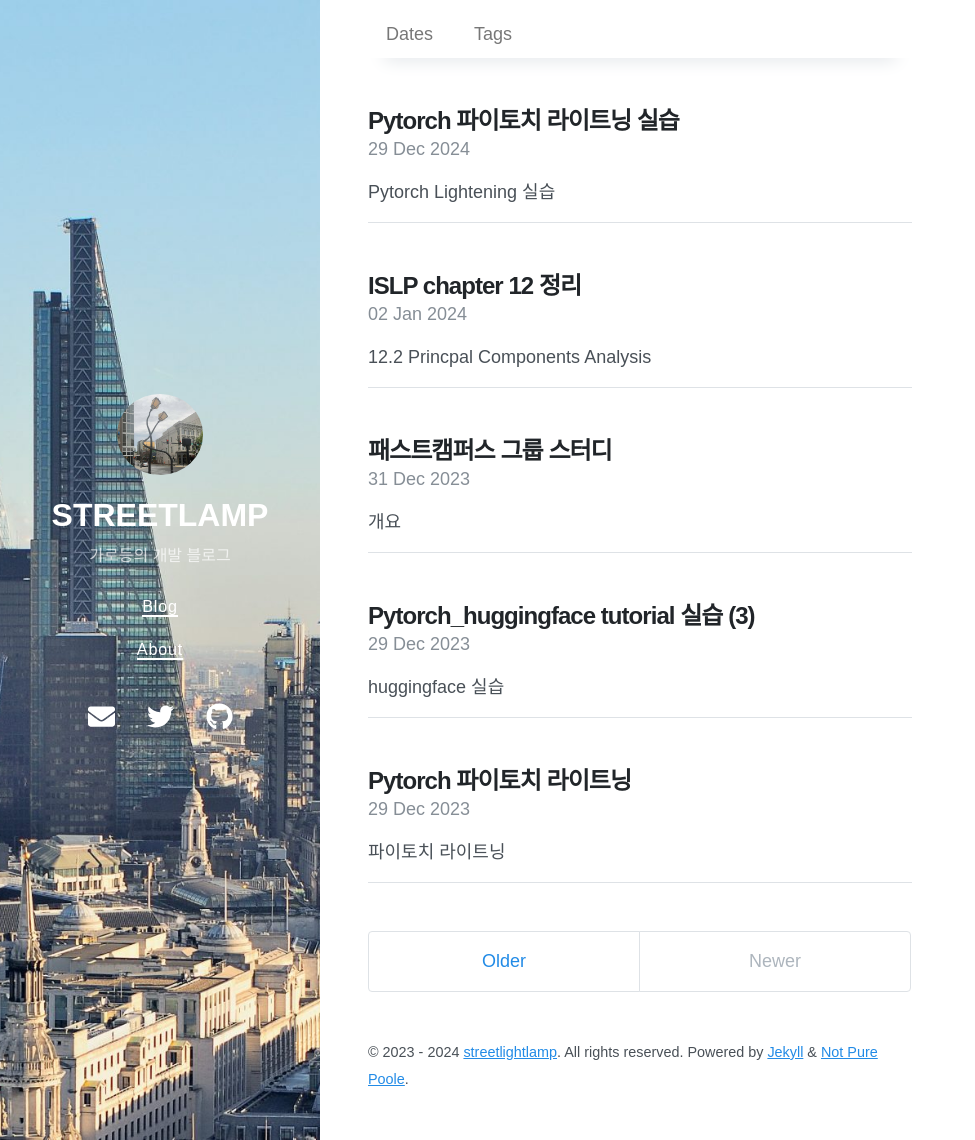
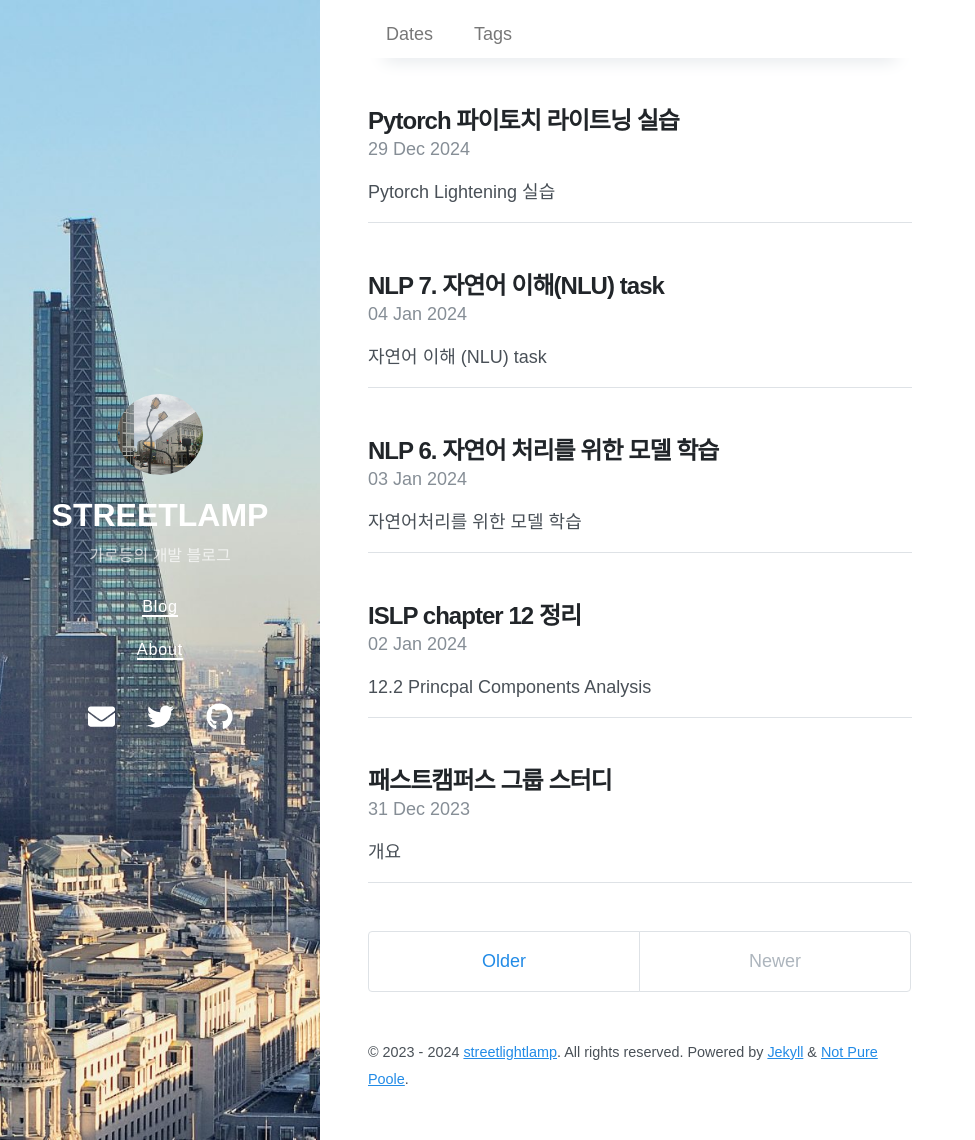
Before and after one commit to streetlamplee/streetlamplee.github.io, a Jekyll site: the page built from index.html, in a window 1280 px wide and 1140 px high. Shown: the whole window, without its empty margins (0-975 px from the left). Built offline with Jekyll 4.4.1, drawn with Linux system fonts in a browser that asks for light colours; nearby versions of some CDN libraries; the list of posts is cut into pages by our own code.

Commit message:
fix: fix date

```diff
--- a/_posts/2023-12-28-NLP_chap6.md
+++ b/_posts/2024-01-03-NLP_chap6.md
@@ -1,8 +1,8 @@
 ---
 layout: post
 title: NLP 6. 자연어 처리를 위한 모델 학습
-date: 2023-12-28 17:00 +0900
-last_modified_at: 2023-12-28 17:00:00 +0900
+date: 2024-01-03 17:00 +0900
+last_modified_at: 2024-01-03 17:00:00 +0900
 tags: [NLP]
 toc:  true
 ---
--- a/_posts/2024-01-04-NLP_chap7.md
+++ b/_posts/2024-01-04-NLP_chap7.md
@@ -1,8 +1,8 @@
 ---
 layout: post
 title: NLP 7. 자연어 이해(NLU) task
-date: 2023-12-28 11:00 +0900
-last_modified_at: 2023-12-28 11:00:00 +0900
+date: 2024-01-04 17:00 +0900
+last_modified_at: 2024-01-04 17:00:00 +0900
 tags: [NLP]
 toc:  true
 ---
```
